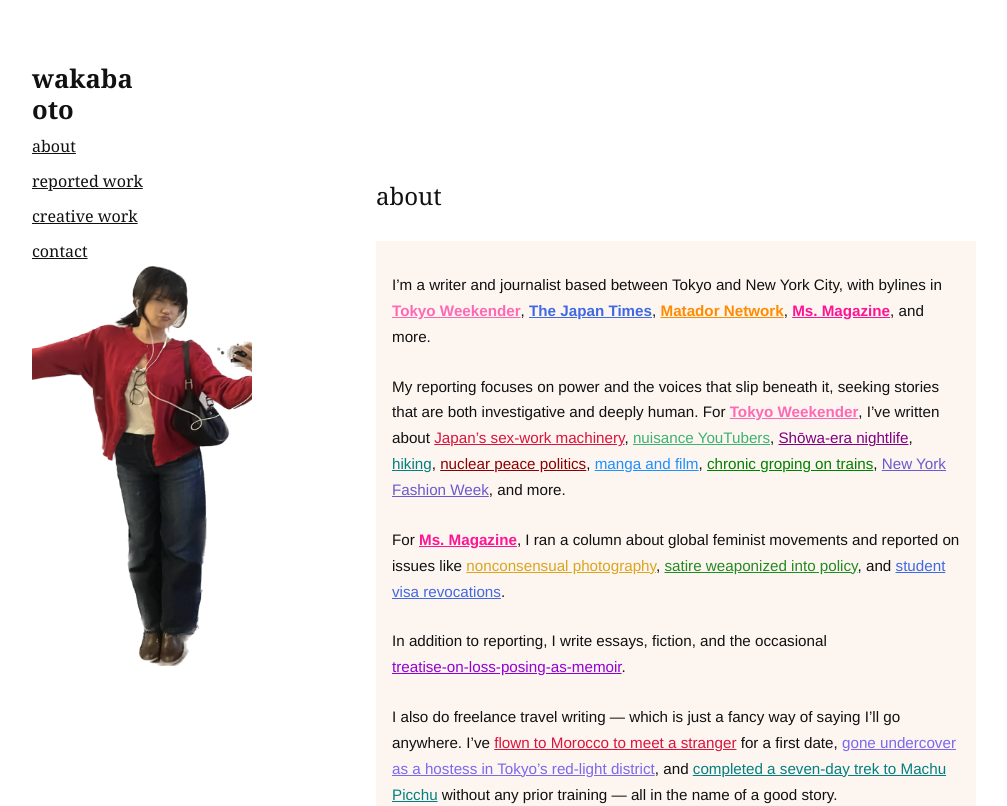
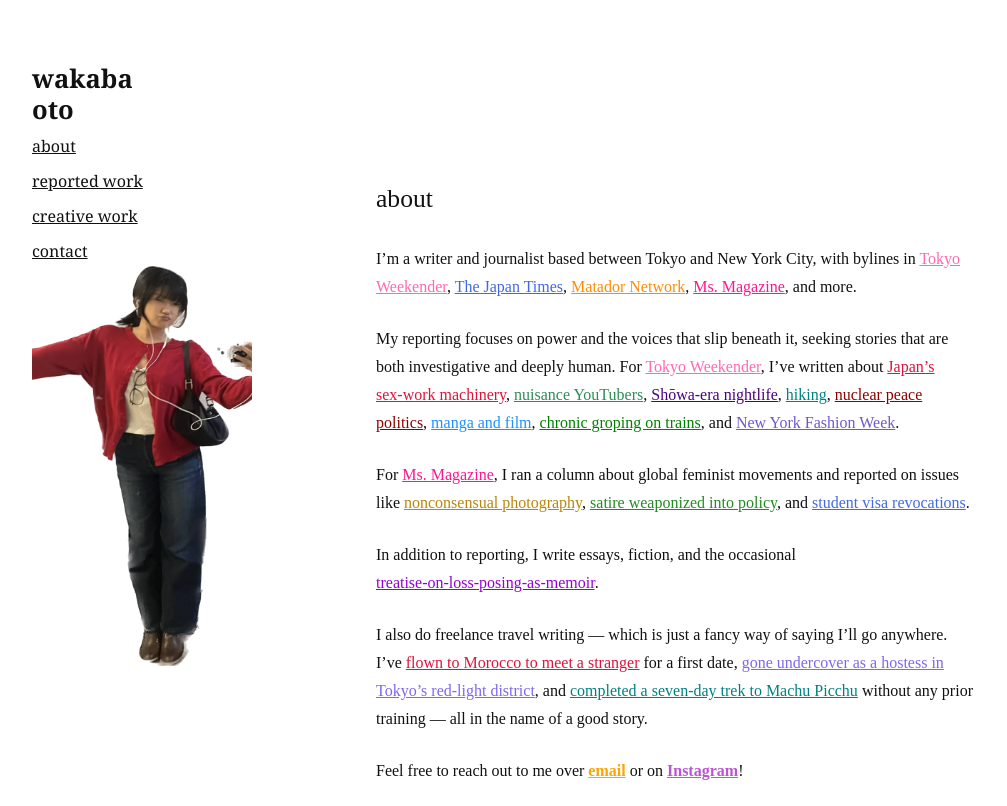
Before and after one commit to wakabss/portfolio-site, a Next.js app: page / in a window 1280 px wide. Shown: the top 806 px of the page, without its empty margins (106-1113 px from the left). Built offline with nearby package versions, Linux system fonts and the light colour scheme.

Commit message:
Update page.tsx

```diff
--- a/app/page.tsx
+++ b/app/page.tsx
@@ -1,66 +1,65 @@
 export default function AboutPage() {
   return (
     <>
-      <h1 style={{ fontSize: '1.5rem', marginBottom: '1.5rem' }}>about</h1>
+      <h1 style={{ fontSize: '1.6rem', fontFamily: 'Times New Roman, serif', marginBottom: '1.5rem' }}>
+        about
+      </h1>
 
       <div
         style={{
-          fontSize: '0.95rem',
-          lineHeight: '1.7',
-          fontFamily: 'Helvetica, sans-serif',
-          backgroundColor: '#fdf5f0',
-          padding: '1rem',
+          fontSize: '1rem',
+          lineHeight: '1.75',
+          fontFamily: 'Times New Roman, serif',
+          backgroundColor: 'white',
+          color: '#111',
         }}
       >
-
         <p>
           I’m a writer and journalist based between Tokyo and New York City, with bylines in{' '}
-          <a href="https://www.tokyoweekender.com/" style={{ color: 'hotpink', fontWeight: 'bold', textDecoration: 'underline' }}>Tokyo Weekender</a>,{' '}
-          <a href="https://www.japantimes.co.jp/" style={{ color: 'royalblue', fontWeight: 'bold', textDecoration: 'underline' }}>The Japan Times</a>,{' '}
-          <a href="https://matadornetwork.com/" style={{ color: 'darkorange', fontWeight: 'bold', textDecoration: 'underline' }}>Matador Network</a>,{' '}
-          <a href="https://msmagazine.com/" style={{ color: 'deeppink', fontWeight: 'bold', textDecoration: 'underline' }}>Ms. Magazine</a>, and more.
+          <a href="https://www.tokyoweekender.com/" style={{ textDecoration: 'underline', color: 'hotpink' }}>Tokyo Weekender</a>,{' '}
+          <a href="https://www.japantimes.co.jp/" style={{ textDecoration: 'underline', color: 'royalblue' }}>The Japan Times</a>,{' '}
+          <a href="https://matadornetwork.com/" style={{ textDecoration: 'underline', color: 'darkorange' }}>Matador Network</a>,{' '}
+          <a href="https://msmagazine.com/" style={{ textDecoration: 'underline', color: 'deeppink' }}>Ms. Magazine</a>, and more.
         </p>
 
         <p>
           My reporting focuses on power and the voices that slip beneath it, seeking stories that are both investigative and deeply human.
-          For <a href="https://www.tokyoweekender.com" style={{ color: 'hotpink', textDecoration: 'underline', fontWeight: 'bold' }}>Tokyo Weekender</a>, I’ve written about{' '}
-
-          <a href="YOUR_LINK" style={{ color: 'crimson', textDecoration: 'underline' }}>Japan’s sex‑work machinery</a>,{' '}
-          <a href="YOUR_LINK" style={{ color: 'mediumseagreen', textDecoration: 'underline' }}>nuisance YouTubers</a>,{' '}
-          <a href="YOUR_LINK" style={{ color: 'purple', textDecoration: 'underline' }}>Shōwa‑era nightlife</a>,{' '}
-          <a href="YOUR_LINK" style={{ color: 'teal', textDecoration: 'underline' }}>hiking</a>,{' '}
-          <a href="YOUR_LINK" style={{ color: 'darkred', textDecoration: 'underline' }}>nuclear peace politics</a>,{' '}
-          <a href="YOUR_LINK" style={{ color: 'dodgerblue', textDecoration: 'underline' }}>manga and film</a>,{' '}
-          <a href="YOUR_LINK" style={{ color: 'green', textDecoration: 'underline' }}>chronic groping on trains</a>,{' '}
-          <a href="YOUR_LINK" style={{ color: 'slateblue', textDecoration: 'underline' }}>New York Fashion Week</a>, and more.
+          For <a href="https://www.tokyoweekender.com/" style={{ textDecoration: 'underline', color: 'hotpink' }}>Tokyo Weekender</a>, I’ve written about{' '}
+          <a href="YOUR_LINK" style={{ textDecoration: 'underline', color: 'crimson' }}>Japan’s sex‑work machinery</a>,{' '}
+          <a href="YOUR_LINK" style={{ textDecoration: 'underline', color: 'seagreen' }}>nuisance YouTubers</a>,{' '}
+          <a href="YOUR_LINK" style={{ textDecoration: 'underline', color: 'indigo' }}>Shōwa‑era nightlife</a>,{' '}
+          <a href="YOUR_LINK" style={{ textDecoration: 'underline', color: 'teal' }}>hiking</a>,{' '}
+          <a href="YOUR_LINK" style={{ textDecoration: 'underline', color: 'darkred' }}>nuclear peace politics</a>,{' '}
+          <a href="YOUR_LINK" style={{ textDecoration: 'underline', color: 'dodgerblue' }}>manga and film</a>,{' '}
+          <a href="YOUR_LINK" style={{ textDecoration: 'underline', color: 'green' }}>chronic groping on trains</a>, and{' '}
+          <a href="YOUR_LINK" style={{ textDecoration: 'underline', color: 'slateblue' }}>New York Fashion Week</a>.
         </p>
 
         <p>
-          For{' '}
-          <a href="https://msmagazine.com" style={{ color: 'deeppink', fontWeight: 'bold', textDecoration: 'underline' }}>Ms. Magazine</a>,
+          For <a href="https://msmagazine.com/" style={{ textDecoration: 'underline', color: 'deeppink' }}>Ms. Magazine</a>,
           I ran a column about global feminist movements and reported on issues like{' '}
-          <a href="YOUR_LINK" style={{ color: 'goldenrod', textDecoration: 'underline' }}>nonconsensual photography</a>,{' '}
-          <a href="YOUR_LINK" style={{ color: 'forestgreen', textDecoration: 'underline' }}>satire weaponized into policy</a>, and{' '}
-          <a href="YOUR_LINK" style={{ color: 'royalblue', textDecoration: 'underline' }}>student visa revocations</a>.
+          <a href="YOUR_LINK" style={{ textDecoration: 'underline', color: 'darkgoldenrod' }}>nonconsensual photography</a>,{' '}
+          <a href="YOUR_LINK" style={{ textDecoration: 'underline', color: 'forestgreen' }}>satire weaponized into policy</a>, and{' '}
+          <a href="YOUR_LINK" style={{ textDecoration: 'underline', color: 'royalblue' }}>student visa revocations</a>.
         </p>
 
         <p>
           In addition to reporting, I write essays, fiction, and the occasional{' '}
-          <a href="YOUR_LINK" style={{ color: 'darkviolet', textDecoration: 'underline' }}>treatise‑on‑loss‑posing‑as‑memoir</a>.
+          <a href="YOUR_LINK" style={{ textDecoration: 'underline', color: 'darkviolet' }}>treatise‑on‑loss‑posing‑as‑memoir</a>.
         </p>
 
         <p>
           I also do freelance travel writing — which is just a fancy way of saying I’ll go anywhere. I’ve{' '}
-          <a href="YOUR_LINK" style={{ color: 'crimson', textDecoration: 'underline' }}>flown to Morocco to meet a stranger</a> for a first date,{' '}
-          <a href="YOUR_LINK" style={{ color: 'mediumslateblue', textDecoration: 'underline' }}>gone undercover as a hostess in Tokyo’s red‑light district</a>, and{' '}
-          <a href="YOUR_LINK" style={{ color: 'teal', textDecoration: 'underline' }}>completed a seven‑day trek to Machu Picchu</a> without any prior training — all in the name of a good story.
+          <a href="YOUR_LINK" style={{ textDecoration: 'underline', color: 'crimson' }}>flown to Morocco to meet a stranger</a> for a first date,{' '}
+          <a href="YOUR_LINK" style={{ textDecoration: 'underline', color: 'mediumslateblue' }}>gone undercover as a hostess in Tokyo’s red‑light district</a>, and{' '}
+          <a href="YOUR_LINK" style={{ textDecoration: 'underline', color: 'teal' }}>completed a seven‑day trek to Machu Picchu</a> without any prior training — all in the name of a good story.
         </p>
 
         <p>
           Feel free to reach out to me over{' '}
-          <a href="mailto:YOUR_EMAIL" style={{ color: 'orange', fontWeight: 'bold', textDecoration: 'underline' }}>email</a>{' '}
+          <a href="mailto:YOUR_EMAIL" style={{ textDecoration: 'underline', color: 'orange', fontWeight: 'bold' }}>email</a>{' '}
           or on{' '}
-          <a href="YOUR_INSTAGRAM_LINK" style={{ color: 'mediumorchid', fontWeight: 'bold', textDecoration: 'underline' }}>Instagram</a>!
+          <a href="YOUR_INSTAGRAM_LINK" style={{ textDecoration: 'underline', color: 'mediumorchid', fontWeight: 'bold' }}>Instagram</a>!
         </p>
       </div>
 
```
